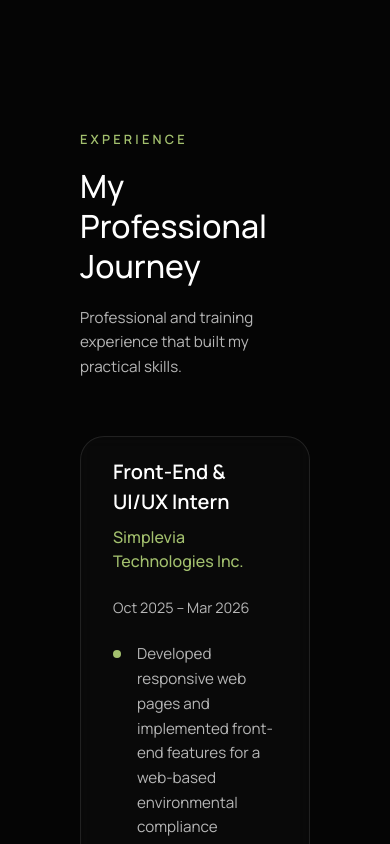
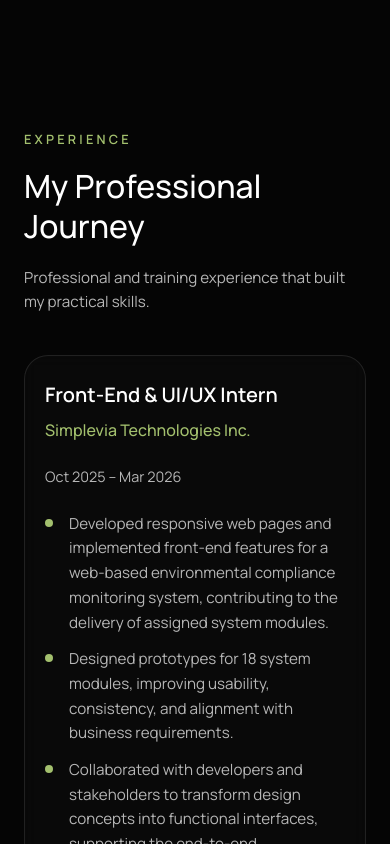
Before and after one commit to aaronnedelacruz/aaronne-dela-cruz-portfolio, a React (Vite) app: page / in a window 390 px wide. Shown: the part 1800-2644 px from the top of the page. Built offline with nearby package versions, Linux system fonts and the light colour scheme.

Commit message:
experience section mobile friendly fixes

```diff
--- a/src/components/Experience.tsx
+++ b/src/components/Experience.tsx
@@ -15,7 +15,11 @@ function Experience() {
           w-full
           max-w-[1800px]
           mx-auto
-          px-[clamp(5rem,13vw,22rem)]
+          px-6
+          sm:px-8
+          md:px-12
+          lg:px-20
+          xl:px-[clamp(5rem,13vw,22rem)]
         "
       >
         <div
@@ -61,18 +65,28 @@ function Experience() {
 
           <div
             className="
-              mt-14
+              mt-10
+              sm:mt-14
               rounded-3xl
               border
               border-white/10
               bg-surface/60
-              px-[clamp(2rem,3vw,3rem)]
-              py-[clamp(1.25rem,2vw,1.75rem)]
+              px-5
+              sm:px-8
+              lg:px-12
+              py-6
+              sm:py-7
+              lg:py-8
               backdrop-blur-sm
             "
           >
             {experience.items.map((item, index) => (
-              <div key={index}>
+              <div
+                key={index}
+                className={
+                  index !== 0 ? "mt-12 pt-12 border-t border-white/10" : ""
+                }
+              >
                 <div
                   className="
                     flex
@@ -107,10 +121,9 @@ function Experience() {
 
                   <span
                     className="
-                      text-muted
-                      whitespace-nowrap
-                      text-[clamp(0.9rem,1vw,1rem)]
-                    "
+                    text-muted
+                    text-[clamp(0.9rem,1vw,1rem)]
+                  "
                   >
                     {item.duration}
                   </span>
```
